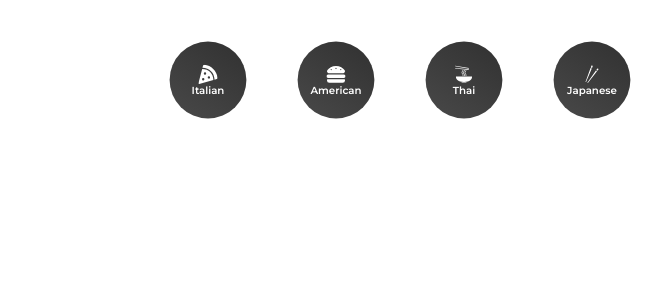
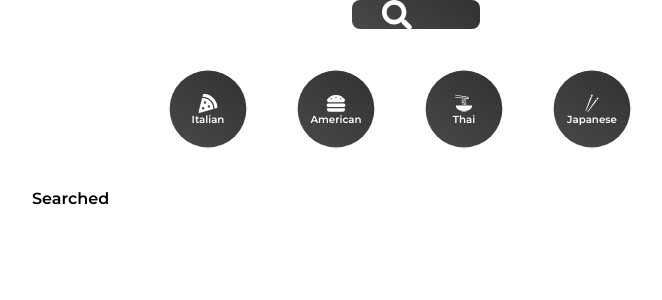
Before and after one commit to kilik42/recipereact, a React (Create React App) app: page /searched/1 in a window 1280 px wide. Shown: the top 300 px of the page, without its empty margins (224-886 px from the left). Built offline with nearby package versions, Linux system fonts and the light colour scheme.

Commit message:
working on searched component

```diff
--- a/src/App.js
+++ b/src/App.js
@@ -2,11 +2,14 @@ import Home from './pages/Home'
 import Pages from './pages/Pages';
 import Category from "./components/Category";
 import {BrowserRouter} from 'react-router-dom';
+import Search from './components/Search';
+
 function App() {
   return (
     <div className="App">
       <BrowserRouter>
             {/* <Home /> */}
+            <Search />
             <Category />
             <Pages/>
         </BrowserRouter>
--- a/src/components/Search.jsx
+++ b/src/components/Search.jsx
@@ -6,18 +6,37 @@ import {FaSearch} from 'react-icons/fa';
 
 
 function Search() {
+
+  const [input, setInput] = useState('');
+  const submitHandler = (e) => {
+    e.preventDefault();
+        console.log(e);
+  }
+
   return (
-    <FormStyle>
-        <input type="text"/>
+    <FormStyle onSubmit={submitHandler}>
+      <div>
+        <FaSearch size={30} />
+        <input
+        onChange={(e)=>setInput(e.target.value)}
+        type="text" value={input}
+        />
+        <h1>{input}</h1>
+      </div>
+
 
     </FormStyle>
-  )
+  );
 }
 
 const FormStyle = styled.form`
   margin: 0rem 20rem;
-  position: relative;
-  width: 100%;
+
+  div{
+    width: 100%;
+    position: relative;
+  }
+
   input{
     border: none;
     background: linear-gradient(35deg, #494949, #313131);
@@ -27,6 +46,7 @@ const FormStyle = styled.form`
     border:none;
     border-radius: 0.5rem;
     outline: none;
+    width: 100%;
  }
 
  svg{
--- a/src/pages/Pages.jsx
+++ b/src/pages/Pages.jsx
@@ -1,6 +1,7 @@
 import React from 'react'
 import Home from './Home'
 import Cuisine from './Cuisine';
+import Searched from './Searched';
 import {Route, Routes} from 'react-router-dom';
 
 function Pages() {
@@ -9,6 +10,7 @@ function Pages() {
       <Routes>
           <Route path="/" element={<Home />} />
           <Route path="/cuisine/:type" element={<Cuisine />} />
+          <Route path="/searched/:search" element={<Searched />} />
       </Routes>
 
   )
--- /dev/null
+++ b/src/pages/Searched.jsx
@@ -0,0 +1,9 @@
+import React from 'react'
+
+const Searched = () => {
+  return (
+    <div>Searched</div>
+  )
+}
+
+export default Searched
```
